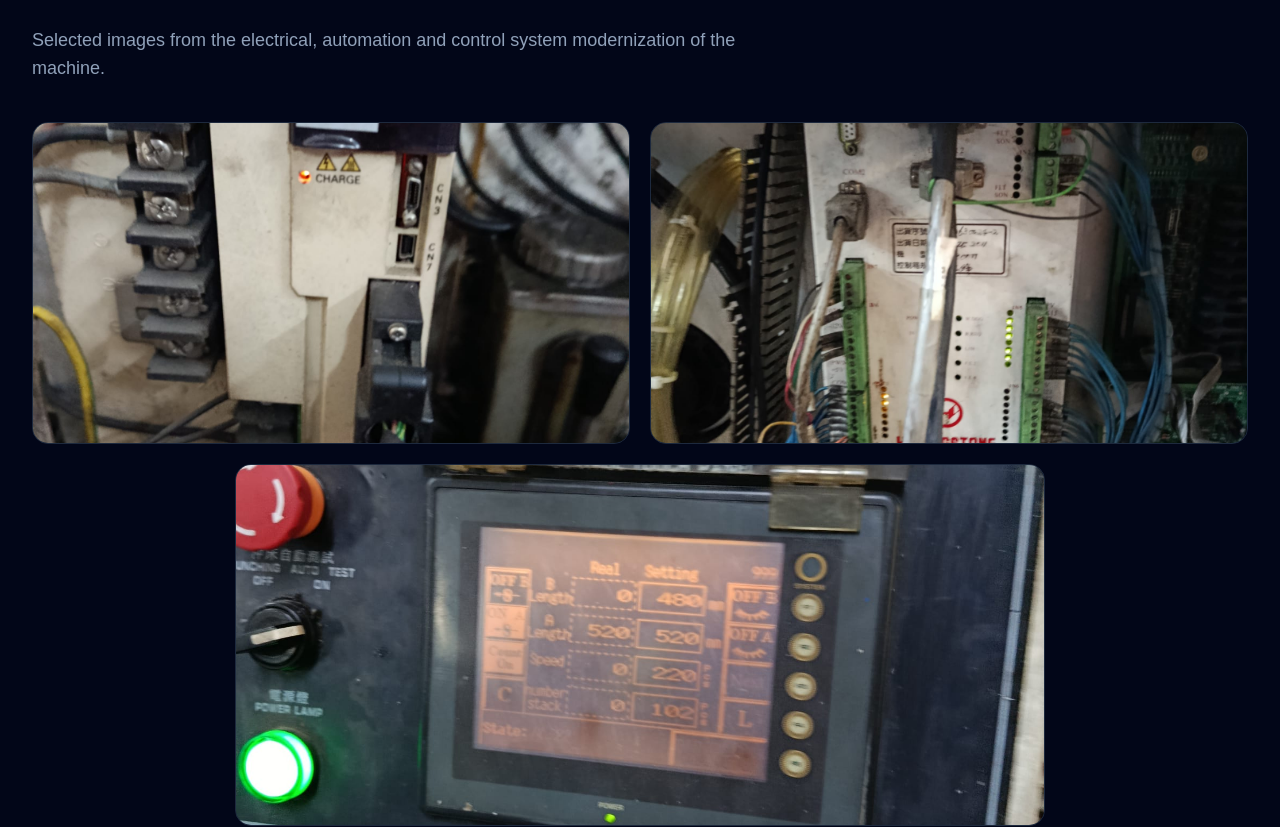
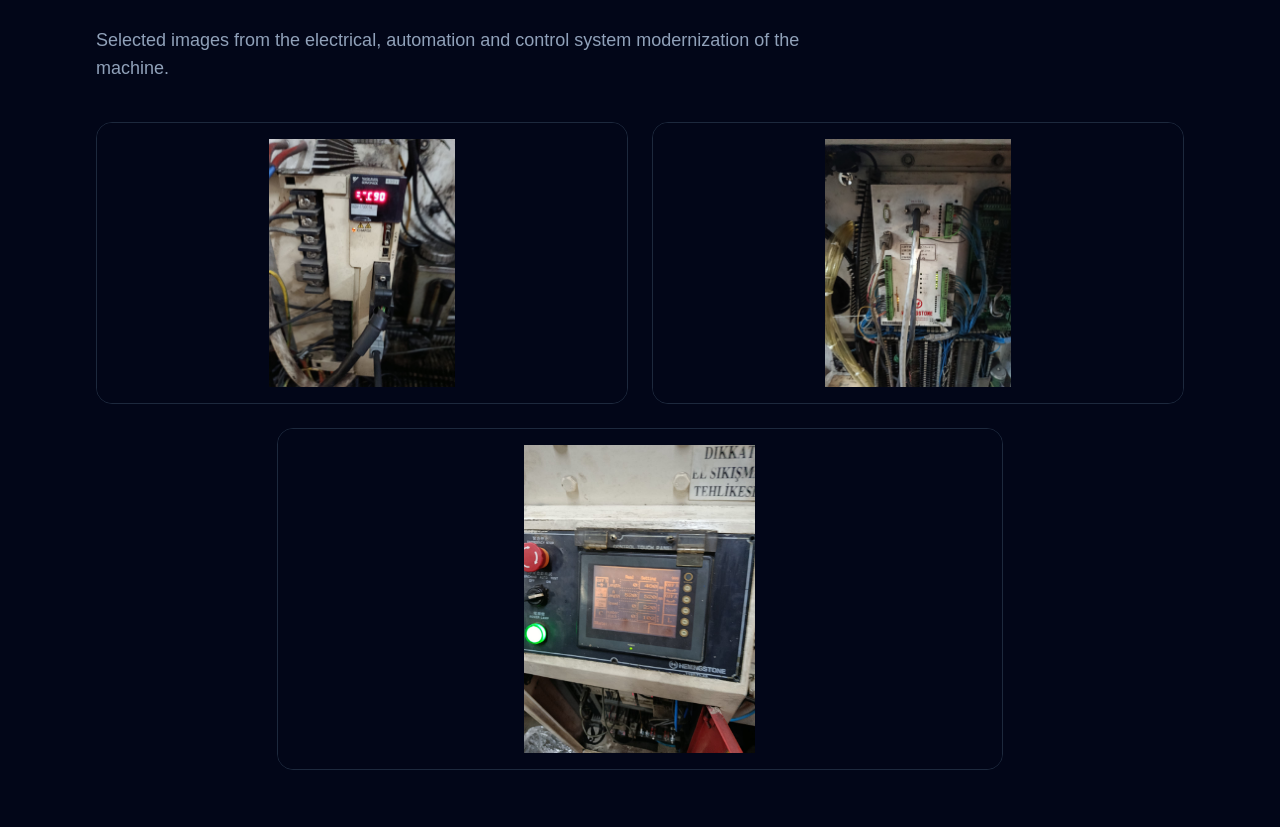
Before and after one commit to ilmaz0/aena-technologies, a Next.js app: page /projects/hemigstone-bag-cutting-machine in a window 1280 px wide. Shown: the part 2544-3371 px from the top of the page. Built offline with nearby package versions, Linux system fonts and the light colour scheme.

Commit message:
redesign for hemisgtone

```diff
--- a/app/projects/hemigstone-bag-cutting-machine/page.tsx
+++ b/app/projects/hemigstone-bag-cutting-machine/page.tsx
@@ -205,8 +205,9 @@ export default function HemigstoneProjectPage() {
 
 
       {/* PROJECT GALLERY */}
+      {/* PROJECT GALLERY */}
 <section className="py-16 sm:py-20">
-        <div className="mx-auto max-w-7xl px-6 lg:px-8">
+  <div className="mx-auto max-w-6xl px-6 lg:px-8">
 
     <p className="text-sm font-semibold uppercase tracking-[3px] text-orange-400">
       Project Gallery
@@ -221,20 +222,23 @@ export default function HemigstoneProjectPage() {
       system modernization of the machine.
     </p>
 
-
     {/* GALLERY */}
-          <div className="mt-10 grid gap-5 md:grid-cols-2">
+    <div className="mt-10 grid gap-6 md:grid-cols-2">
 
       {/* IMAGE 1 */}
       <div className="group overflow-hidden rounded-2xl border border-slate-800 bg-slate-900">
+
+        <div className="flex h-[240px] items-center justify-center bg-slate-950 p-4 sm:h-[280px]">
 
           <Image
             src="/projects/hemigstone/hemigstone1.jpg.jpeg"
             alt="Athletic bag cutting machine retrofit by AENA Technologies"
             width={900}
             height={600}
-                className="h-[280px] w-full object-cover transition duration-500 group-hover:scale-105 sm:h-[320px]"
+            className="h-full w-full object-contain transition duration-500 group-hover:scale-[1.02]"
           />
+
+        </div>
 
       </div>
 
@@ -242,13 +246,17 @@ export default function HemigstoneProjectPage() {
       {/* IMAGE 2 */}
       <div className="group overflow-hidden rounded-2xl border border-slate-800 bg-slate-900">
 
+        <div className="flex h-[240px] items-center justify-center bg-slate-950 p-4 sm:h-[280px]">
+
           <Image
             src="/projects/hemigstone/hemigstone2.jpg.jpeg"
             alt="Industrial machine control and electrical system retrofit"
             width={900}
             height={600}
-                className="h-[280px] w-full object-cover transition duration-500 group-hover:scale-105 sm:h-[320px]"
+            className="h-full w-full object-contain transition duration-500 group-hover:scale-[1.02]"
           />
+
+        </div>
 
       </div>
 
@@ -256,12 +264,14 @@ export default function HemigstoneProjectPage() {
       {/* IMAGE 3 */}
       <div className="group overflow-hidden rounded-2xl border border-slate-800 bg-slate-900 md:col-span-2 md:mx-auto md:w-2/3">
 
+        <div className="flex h-[280px] items-center justify-center bg-slate-950 p-4 sm:h-[340px]">
+
           <Image
             src="/projects/hemigstone/hemigstone3.jpg.jpeg"
             alt="Hemigstone industrial machine modernization project"
             width={1200}
             height={800}
-                className="h-[280px] w-full object-cover transition duration-500 group-hover:scale-105 sm:h-[360px]"
+            className="h-full w-full object-contain transition duration-500 group-hover:scale-[1.02]"
           />
 
         </div>
@@ -269,8 +279,9 @@ export default function HemigstoneProjectPage() {
       </div>
 
     </div>
+
+  </div>
 </section>
-
 
       {/* CTA */}
       <section className="bg-orange-500 py-20">
```
Lines whose indentation alone changed are shown as unchanged.
